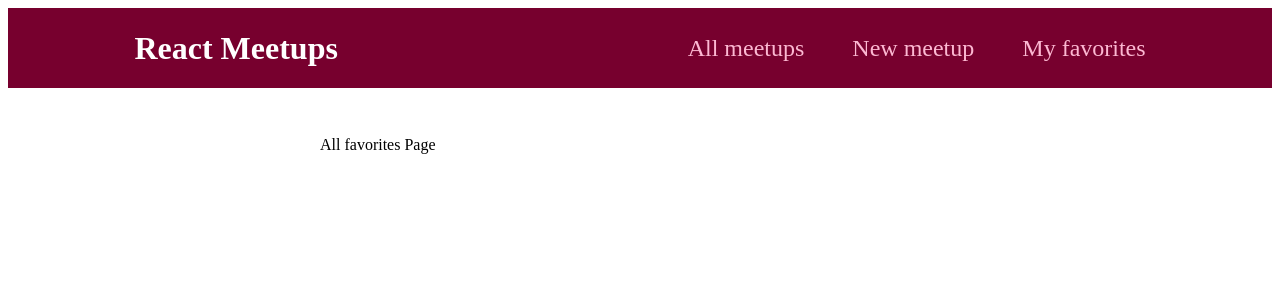
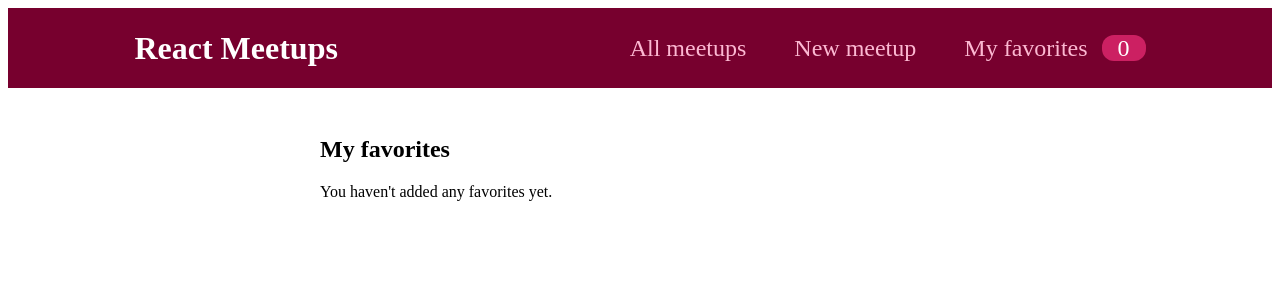
Before and after one commit to AlessandroDodi/meetup, a React (Create React App) app: page /favorites in a window 1280 px wide. Shown: the top 300 px of the page. Built offline with nearby package versions, Linux system fonts and the light colour scheme.

Commit message:
Finish project

```diff
--- a/src/components/layout/MainNavigation.js
+++ b/src/components/layout/MainNavigation.js
@@ -1,8 +1,11 @@
+import { useContext } from 'react'
 import { Link } from 'react-router-dom'
+import FavoritesContext from '../store/favorites-context'
 import classes from './MainNavigation.module.css'
 console.log(classes)
 
 export default function MainNavigation() {
+  const favoritesCtx = useContext(FavoritesContext)
   return (
     <header className={classes.header}>
       <div className={classes.logo}>React Meetups</div>
@@ -15,7 +18,12 @@
             <Link to="new-meetup">New meetup</Link>
           </li>
           <li>
-            <Link to="favorites">My favorites</Link>
+            <Link to="favorites">
+              My favorites{' '}
+              <span className={classes.badge}>
+                {favoritesCtx.totalFavorites}
+              </span>
+            </Link>
           </li>
         </ul>
       </nav>
--- a/src/components/meetups/MeetupItem.js
+++ b/src/components/meetups/MeetupItem.js
@@ -14,7 +14,7 @@
         id: props.id,
         title: props.title,
         description: props.description,
-        url: props.url,
+        image: props.image,
         address: props.address,
       })
     }
--- a/src/components/meetups/MeetupList.js
+++ b/src/components/meetups/MeetupList.js
@@ -8,6 +8,7 @@
         <MeetupItem
           key={meetup.id}
           id={meetup.id}
+          title={meetup.title}
           image={meetup.image}
           address={meetup.address}
           description={meetup.description}
--- a/src/pages/Favorites.js
+++ b/src/pages/Favorites.js
@@ -1,5 +1,20 @@
+import { useContext } from 'react'
+import MeetupList from '../components/meetups/MeetupList'
+import FavoritesContext from '../components/store/favorites-context'
 function FavoritesPage() {
-  return <div>All favorites Page</div>
+  const favoritesCtx = useContext(FavoritesContext)
+  let content
+  if (favoritesCtx.totalFavorites == 0) {
+    content = <p>You haven't added any favorites yet.</p>
+  } else {
+    content = <MeetupList meetups={favoritesCtx.favorites} />
+  }
+  return (
+    <section>
+      <h1>My favorites</h1>
+      {content}
+    </section>
+  )
 }
 
 export default FavoritesPage
```
